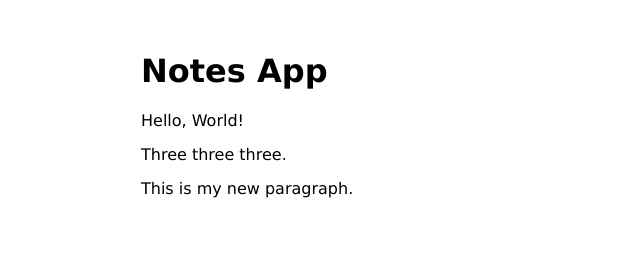
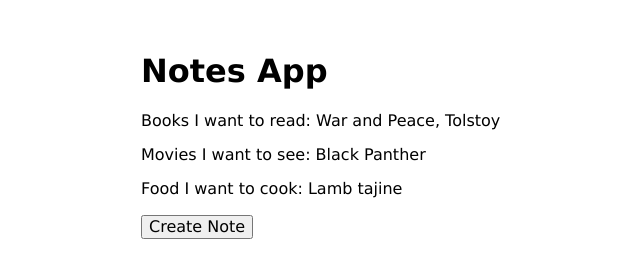
Before and after one commit to macloo/js-bootcamp, a website: page notes-app/index.html in a window 1280 px wide. Shown: the whole page, without its empty margins (99-739 px from the left). Drawn offline with Linux system fonts and the light colour scheme.

Commit message:
lesson 53 complete

```diff
--- a/notes-app/index.html
+++ b/notes-app/index.html
@@ -10,9 +10,10 @@
 <body>
     <section id="wrapper">
         <h1>Notes App</h1>
-        <p>Hi, this is my notes app.</p>
-        <p>Here is my second paragraph.</p>
-        <p>Three three three.</p>
+
+		<div id="notes"></div>
+
+		<button>Create Note</button>
     </section>
 
     <script src="notes-app.js"></script>
--- a/notes-app/notes-app.js
+++ b/notes-app/notes-app.js
@@ -1,43 +1,25 @@
-console.log('Hello, World!');
+const notes = [{
+    title: 'Books I want to read',
+    body: 'War and Peace, Tolstoy'
+},{
+    title: 'Movies I want to see',
+    body: 'Black Panther'
+},{
+    title: 'Food I want to cook',
+    body: 'Lamb tajine'
+}
+]
 
-const p = document.querySelector('p');
-console.log(p);
-// note for students: won't work if script tag is in the head
+// event listener
+document.querySelector('button').addEventListener('click', function(e) {
+    // some fun things demonstrated
+    console.log(e);
+    e.target.textContent ="Foobar!";
+});
 
-p.remove();
-
-// note that querySelector() finds only the first element of the type specified
-// to find all:
-const ps = document.querySelectorAll('p');
-ps.forEach(function(p) {
-    console.log(p.textContent);
-    // write new text inside designated p element
-    ps[0].textContent = "Hello, World!";
-    // p.remove();
-})
-
-// add a new p
-const newPara = document.createElement('p');
-newPara.textContent = "This is my new paragraph.";
-// put it inside #wrapper div, at the bottom
-document.querySelector('#wrapper').appendChild(newPara);
-
-
-/*
-document.getElementById('item');
-document.getElementsByClassName('item');
-item.classList.add('new-class');
-item.classList.remove('new-class');
-// show/hide
-item.style.display = 'none';
-item.style.display = '';
-
-item.prepend(someOtherItem);
-item.before(someOtherItem);
-item.append(someOtherItem);
-item.after(someOtherItem);
-
-item.replaceWith(someOtherItem);
-// find the closest ancestor that matches a given selector - go up the DOM
-item.closest('div');
-*/
+// add all items as Ps to wrapper
+notes.forEach(function(item) {
+    const newItem = document.createElement('p');
+    newItem.textContent = `${item.title}: ${item.body}`;
+    document.querySelector('#notes').appendChild(newItem);
+});
```
Also changed, not shown: todo-app/index.html (+3 -0 lines), todo-app/todo-app.js (+8 -3 lines), README.md.
